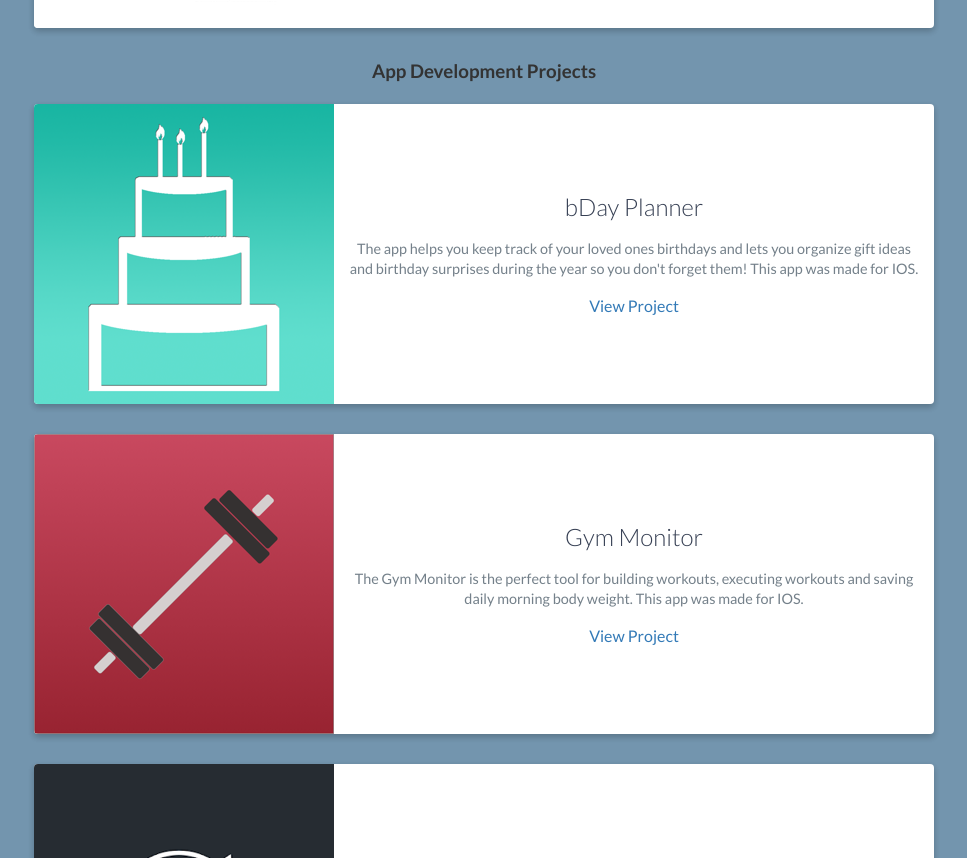
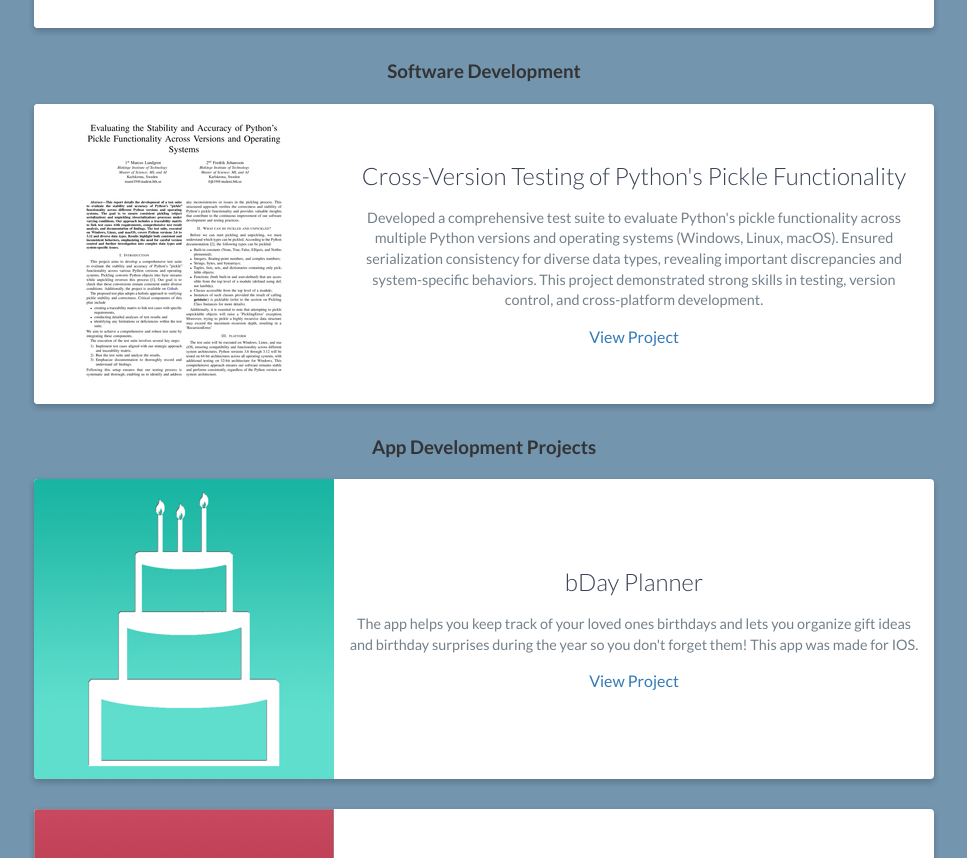
Before and after one commit to RubyMarcus/RubyMarcus.github.io, a plain HTML site: page index.html in a window 1280 px wide. Shown: the part 3967-4825 px from the top of the page, without its empty margins (156-1123 px from the left). Drawn offline with nearby package versions, Linux system fonts and the light colour scheme.

Commit message:
added testing project

```diff
--- a/index.html
+++ b/index.html
@@ -218,6 +218,28 @@ Outside work, I balance my time with activities that energize me, such as regula
                     </div>
                     <!-- End .project-info -->
                 </div>
+
+                <!-- App Development Projects -->
+                <h3 class="subheading">Software Development</h3>
+
+
+                <div class="project shadow-large">
+                    <div class="project-image">
+                        <img src="images/testning_pickle.jpg" />
+                    </div>
+                    <!-- End .project-image -->
+                    <div class="project-info">
+                        <h3>Cross-Version Testing of Python's Pickle Functionality</h3>
+                        <p id="firstProjectParagraphText">
+Developed a comprehensive test suite to evaluate Python's pickle functionality across multiple Python versions and operating systems (Windows, Linux, macOS). Ensured serialization consistency for diverse data types, revealing important discrepancies and system-specific behaviors. This project demonstrated strong skills in testing, version control, and cross-platform development.
+                        </p>
+                        <a href="https://github.com/RubyMarcus/Testning-Project" id="viewProjectTextFirst">View Project</a>
+                    </div>
+                    <!-- End .project-info -->
+                </div>
+
+
+
 
                 <!-- App Development Projects -->
                 <h3 class="subheading">App Development Projects</h3>
```
Also changed, not shown: images/testning_pickle.jpg (added), 1 other file.
